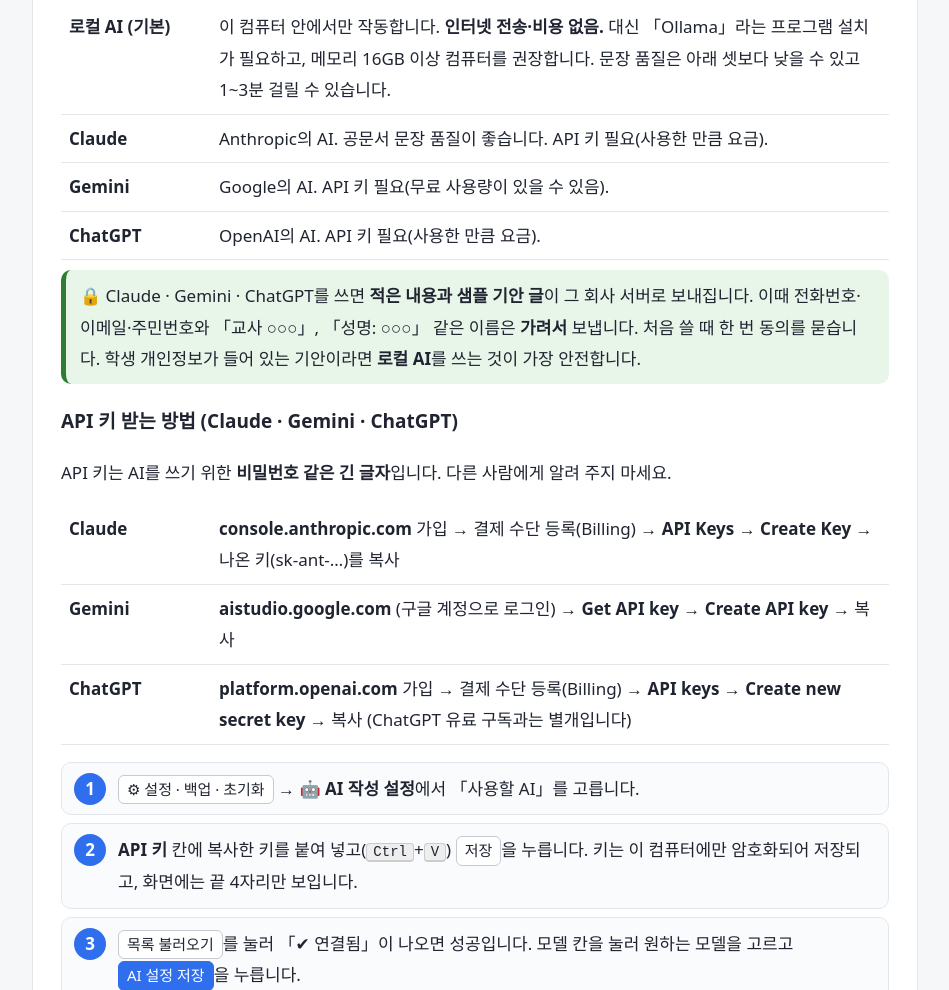
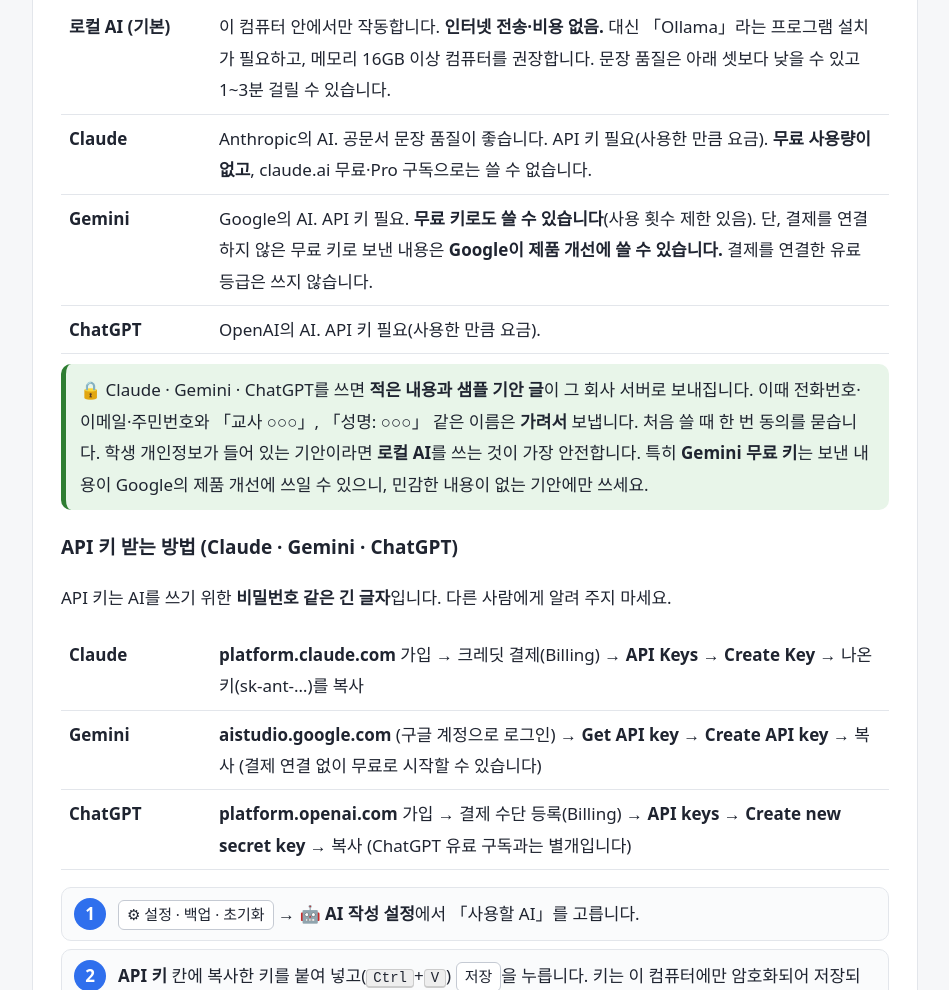
Before and after one commit to husky7025/gian-learner, a plain HTML site: page app/static/help.html in a window 1280 px wide. Shown: the part 1309-2299 px from the top of the page, without its empty margins (302-1251 px from the left). Drawn offline with Linux system fonts and the light colour scheme.

Commit message:
docs: Gemini 무료 키 데이터 사용·Claude API 유료 안내 추가 (v1.3.3)
Co-Authored-By: Claude Opus 5.5 <noreply@anthropic.com>

```diff
--- a/app/static/help.html
+++ b/app/static/help.html
@@ -105,19 +105,20 @@
   <h3>어떤 AI를 쓸까요? (⚙ 설정 → 🤖 AI 작성 설정)</h3>
   <table class="terms">
     <tr><td>로컬 AI (기본)</td><td>이 컴퓨터 안에서만 작동합니다. <b>인터넷 전송·비용 없음.</b> 대신 「Ollama」라는 프로그램 설치가 필요하고, 메모리 16GB 이상 컴퓨터를 권장합니다. 문장 품질은 아래 셋보다 낮을 수 있고 1~3분 걸릴 수 있습니다.</td></tr>
-    <tr><td>Claude</td><td>Anthropic의 AI. 공문서 문장 품질이 좋습니다. API 키 필요(사용한 만큼 요금).</td></tr>
-    <tr><td>Gemini</td><td>Google의 AI. API 키 필요(무료 사용량이 있을 수 있음).</td></tr>
+    <tr><td>Claude</td><td>Anthropic의 AI. 공문서 문장 품질이 좋습니다. API 키 필요(사용한 만큼 요금). <b>무료 사용량이 없고</b>, claude.ai 무료·Pro 구독으로는 쓸 수 없습니다.</td></tr>
+    <tr><td>Gemini</td><td>Google의 AI. API 키 필요. <b>무료 키로도 쓸 수 있습니다</b>(사용 횟수 제한 있음). 단, 결제를 연결하지 않은 무료 키로 보낸 내용은 <b>Google이 제품 개선에 쓸 수 있습니다.</b> 결제를 연결한 유료 등급은 쓰지 않습니다.</td></tr>
     <tr><td>ChatGPT</td><td>OpenAI의 AI. API 키 필요(사용한 만큼 요금).</td></tr>
   </table>
   <div class="ok">🔒 Claude · Gemini · ChatGPT를 쓰면 <b>적은 내용과 샘플 기안 글</b>이 그 회사 서버로 보내집니다.
     이때 전화번호·이메일·주민번호와 「교사 ○○○」, 「성명: ○○○」 같은 이름은 <b>가려서</b> 보냅니다. 처음 쓸 때 한 번 동의를 묻습니다.
-    학생 개인정보가 들어 있는 기안이라면 <b>로컬 AI</b>를 쓰는 것이 가장 안전합니다.</div>
+    학생 개인정보가 들어 있는 기안이라면 <b>로컬 AI</b>를 쓰는 것이 가장 안전합니다.
+    특히 <b>Gemini 무료 키</b>는 보낸 내용이 Google의 제품 개선에 쓰일 수 있으니, 민감한 내용이 없는 기안에만 쓰세요.</div>
 
   <h3>API 키 받는 방법 (Claude · Gemini · ChatGPT)</h3>
   <p>API 키는 AI를 쓰기 위한 <b>비밀번호 같은 긴 글자</b>입니다. 다른 사람에게 알려 주지 마세요.</p>
   <table class="terms">
-    <tr><td>Claude</td><td><b>console.anthropic.com</b> 가입 → 결제 수단 등록(Billing) → <b>API Keys</b> → <b>Create Key</b> → 나온 키(sk-ant-…)를 복사</td></tr>
-    <tr><td>Gemini</td><td><b>aistudio.google.com</b> (구글 계정으로 로그인) → <b>Get API key</b> → <b>Create API key</b> → 복사</td></tr>
+    <tr><td>Claude</td><td><b>platform.claude.com</b> 가입 → 크레딧 결제(Billing) → <b>API Keys</b> → <b>Create Key</b> → 나온 키(sk-ant-…)를 복사</td></tr>
+    <tr><td>Gemini</td><td><b>aistudio.google.com</b> (구글 계정으로 로그인) → <b>Get API key</b> → <b>Create API key</b> → 복사 (결제 연결 없이 무료로 시작할 수 있습니다)</td></tr>
     <tr><td>ChatGPT</td><td><b>platform.openai.com</b> 가입 → 결제 수단 등록(Billing) → <b>API keys</b> → <b>Create new secret key</b> → 복사 (ChatGPT 유료 구독과는 별개입니다)</td></tr>
   </table>
   <ol class="steps">
```
Also changed, not shown: app/static/app.js (+8 -2 lines), 2 other files.
